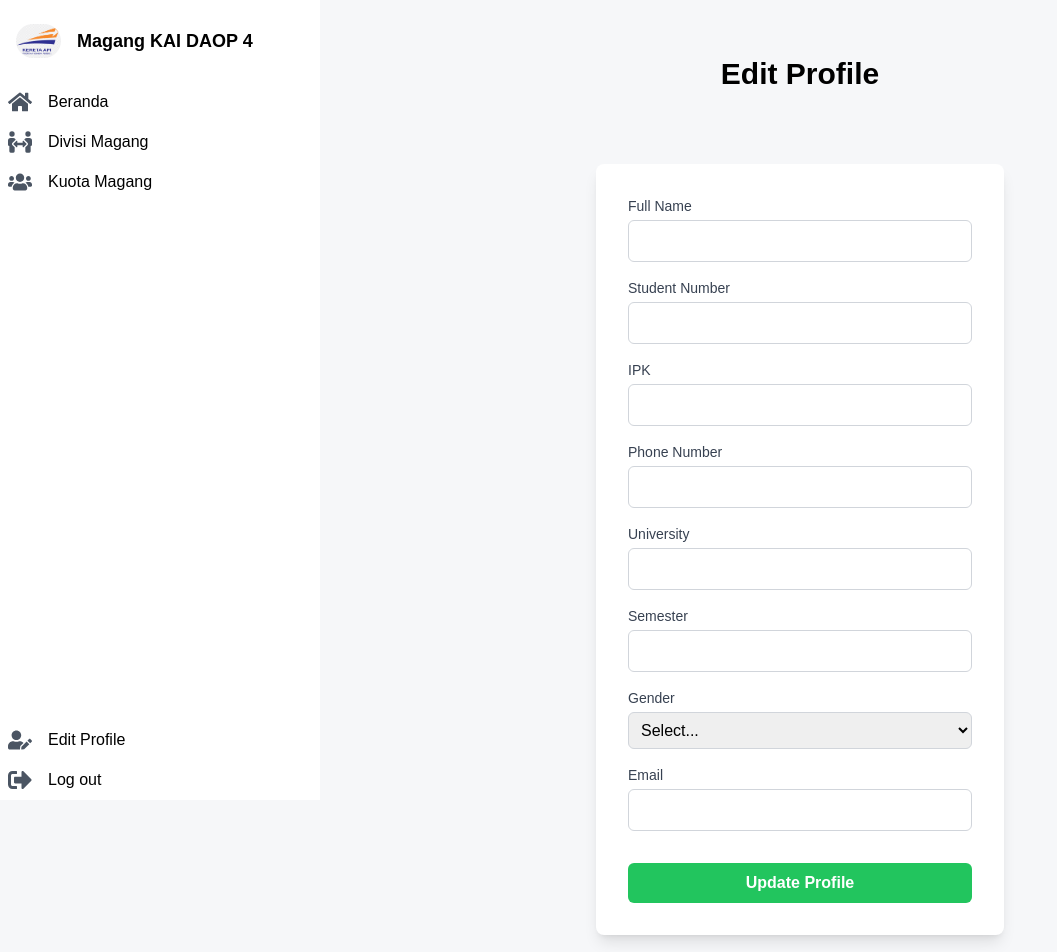
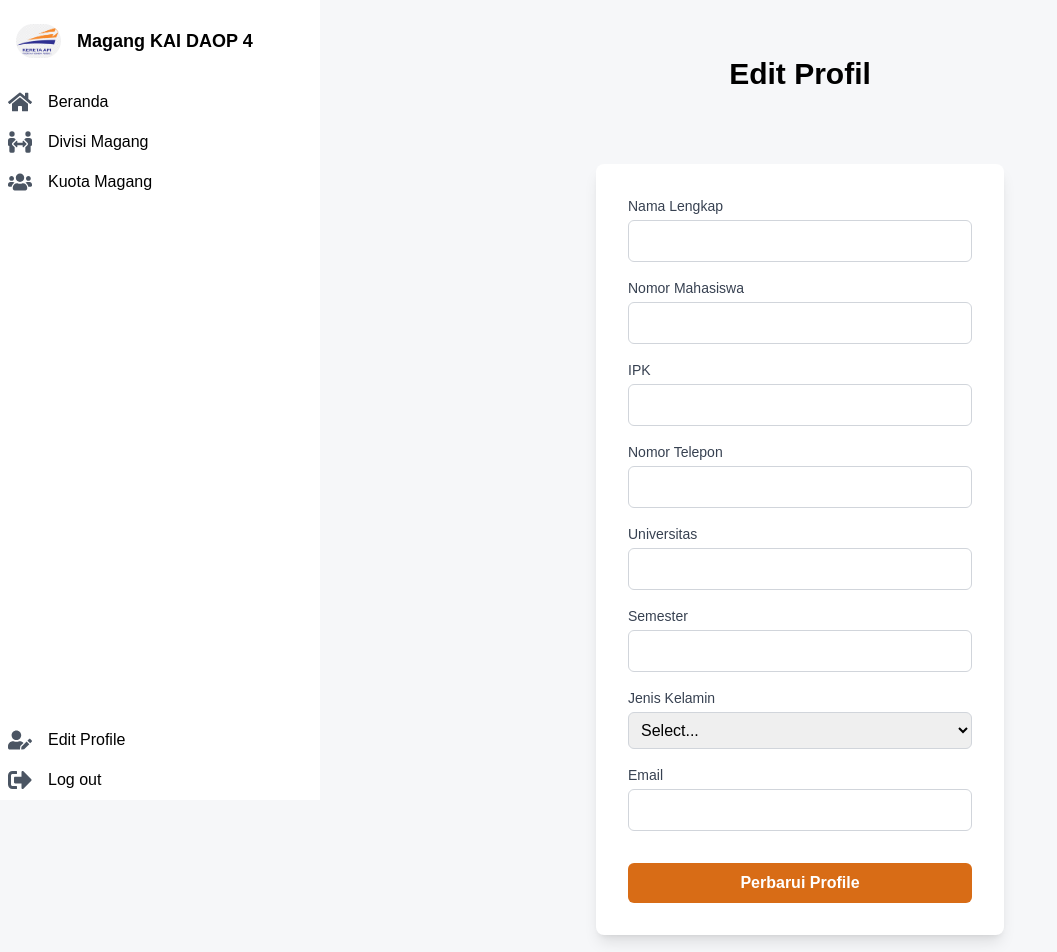
Before and after one commit to yudiptr/simagang-fe, a Next.js app: page /profile in a window 1280 px wide. Shown: the top 952 px of the page, without its empty margins (0-1057 px from the left). Built offline with nearby package versions, Linux system fonts and the light colour scheme; no server answers.

Commit message:
handle revisian

```diff
--- a/package.json
+++ b/package.json
@@ -18,6 +18,7 @@
     "react-dom": "^18",
     "react-hook-form": "^7.52.1",
     "react-icons": "^5.2.1",
+    "simagang-fe": "file:",
     "yup": "^1.4.0"
   },
   "devDependencies": {
--- a/src/pages/kuota/index.tsx
+++ b/src/pages/kuota/index.tsx
@@ -164,12 +164,15 @@ const Index: React.FC = () => {
                         <span className="block text-xl font-semibold flex items-center">{duration}</span>
                         <span>{count} orang</span>
                       </div>
+                      {
+                        role == "Admin" &&
                       <button
                         className="ml-4 px-3 py-1 bg-red-500 text-white rounded-md"
                         onClick={() => handleDeleteQuota(department, duration)}
                       >
                         Delete
                       </button>
+                      }
                     </div>
                   </div>
                 ))}
--- a/src/pages/login/index.tsx
+++ b/src/pages/login/index.tsx
@@ -55,7 +55,7 @@ const Login: React.FC = () => {
   return (
     <div className="min-h-screen flex items-center justify-center bg-gray-200">
       <div className="bg-white rounded-2xl shadow-lg p-8 w-96 text-center">
-        <h1 className="text-green-600 text-2xl mb-4">MAGANG KAI DAOP 4</h1>
+        <h1 className="text-[#d86c16] text-2xl mb-4">MAGANG KAI DAOP 4</h1>
         <h3 className="mb-6">Masukkan data Anda</h3>
         <form>
           <label htmlFor="first" className="block text-left mb-2 font-bold text-gray-600">
@@ -88,7 +88,7 @@ const Login: React.FC = () => {
             <button
               type="button"
               onClick={solve}
-              className="w-full bg-green-600 text-white p-3 rounded-lg hover:bg-green-700"
+              className="w-full bg-[#d86c16] text-white p-3 rounded-lg hover:bg-[#4b2f1b]"
             >
               Login
             </button>
--- a/src/pages/profile/index.tsx
+++ b/src/pages/profile/index.tsx
@@ -58,18 +58,18 @@ const EditProfile: React.FC = () => {
       });
 
       if (response.data.code === 200) {
-        enqueueSnackbar('Profile updated successfully!', { variant: 'success' });
+        enqueueSnackbar('Profil berhasil diperbarui!', { variant: 'success' });
 
         if (response.data.data.access_token){
           console.log(response.data.data)
           localStorage.setItem('at', response.data.data.access_token)
         }
       } else {
-        enqueueSnackbar('Error updating profile. Please try again.', { variant: 'error' });
+        enqueueSnackbar('Gagal memperbarui profile, silakan coba lagi!', { variant: 'error' });
       }
     } catch (error) {
       console.error('Error updating profile:', error);
-      enqueueSnackbar('An unexpected error occurred. Please try again.', { variant: 'error' });
+      enqueueSnackbar('Terdapat error internal, silakan coba lagi!', { variant: 'error' });
     }
   };
 
@@ -81,7 +81,7 @@ const EditProfile: React.FC = () => {
       <section className="flex-1 p-10">
         <div className="relative mb-10">
           <div className="flex flex-col items-center">
-            <h1 className="text-3xl font-bold mt-4">Edit Profile</h1>
+            <h1 className="text-3xl font-bold mt-4">Edit Profil</h1>
           </div>
         </div>
 
@@ -90,7 +90,7 @@ const EditProfile: React.FC = () => {
             <form onSubmit={handleSubmit(onSubmit)}>
               {/* Full Name */}
               <div className="mb-4">
-                <label htmlFor="fullname" className="block text-sm font-medium text-gray-700">Full Name</label>
+                <label htmlFor="fullname" className="block text-sm font-medium text-gray-700">Nama Lengkap</label>
                 <input
                   id="fullname"
                   type="text"
@@ -102,7 +102,7 @@ const EditProfile: React.FC = () => {
 
               {/* Student Number */}
               <div className="mb-4">
-                <label htmlFor="student_number" className="block text-sm font-medium text-gray-700">Student Number</label>
+                <label htmlFor="student_number" className="block text-sm font-medium text-gray-700">Nomor Mahasiswa</label>
                 <input
                   id="student_number"
                   type="text"
@@ -127,7 +127,7 @@ const EditProfile: React.FC = () => {
 
               {/* Phone Number */}
               <div className="mb-4">
-                <label htmlFor="phone_number" className="block text-sm font-medium text-gray-700">Phone Number</label>
+                <label htmlFor="phone_number" className="block text-sm font-medium text-gray-700">Nomor Telepon</label>
                 <input
                   id="phone_number"
                   type="text"
@@ -139,7 +139,7 @@ const EditProfile: React.FC = () => {
 
               {/* University */}
               <div className="mb-4">
-                <label htmlFor="university" className="block text-sm font-medium text-gray-700">University</label>
+                <label htmlFor="university" className="block text-sm font-medium text-gray-700">Universitas</label>
                 <input
                   id="university"
                   type="text"
@@ -163,7 +163,7 @@ const EditProfile: React.FC = () => {
 
               {/* Gender */}
               <div className="mb-4">
-                <label htmlFor="gender" className="block text-sm font-medium text-gray-700">Gender</label>
+                <label htmlFor="gender" className="block text-sm font-medium text-gray-700">Jenis Kelamin</label>
                 <select
                   id="gender"
                   {...register('gender')}
@@ -191,9 +191,9 @@ const EditProfile: React.FC = () => {
 
               <button
                 type="submit"
-                className="w-full p-2 mt-4 font-semibold text-white bg-green-500 rounded-md hover:bg-green-600 transition-colors"
+                className="w-full p-2 mt-4 font-semibold text-white bg-[#d86c16] rounded-md hover:bg-[#6e4421] transition-colors"
               >
-                Update Profile
+                Perbarui Profile
               </button>
             </form>
           </div>
--- a/src/pages/register/index.tsx
+++ b/src/pages/register/index.tsx
@@ -51,7 +51,7 @@ const Register: React.FC = () => {
   return (
     <div className="min-h-screen min-w-screen flex flex-col items-center justify-center bg-gray-200">
       <div className="bg-white rounded-2xl shadow-lg p-8 w-96 text-center">
-        <h1 className="text-green-600 text-2xl mb-4">MAGANG KAI DAOP 4</h1>
+        <h1 className="text-[#d86c16] text-2xl mb-4">MAGANG KAI DAOP 4</h1>
         <h3 className="mb-6">Daftarkan data Anda</h3>
         <form>
           <div className="mb-4">
@@ -61,7 +61,7 @@ const Register: React.FC = () => {
               id="username"
               name="username"
               placeholder="Masukkan Username"
-              className="w-full px-3 py-2 border rounded-md focus:outline-none focus:ring-2 focus:ring-green-500"
+            className="w-full px-3 py-2 border rounded-md focus:outline-none focus:ring-2"
               value={username}
               onChange={(e) => setUsername(e.target.value)}
             />
@@ -73,7 +73,7 @@ const Register: React.FC = () => {
               id="password"
               name="password"
               placeholder="Masukkan Password"
-              className="w-full px-3 py-2 border rounded-md focus:outline-none focus:ring-2 focus:ring-green-500"
+              className="w-full px-3 py-2 border rounded-md focus:outline-none focus:ring-2"
               value={password}
               onChange={(e) => setPassword(e.target.value)}
             />
@@ -81,7 +81,7 @@ const Register: React.FC = () => {
           <div className="wrap">
             <button
               type="button"
-              className="w-full py-3 bg-green-600 text-white font-semibold rounded-md hover:bg-green-700 transition duration-200"
+            className="w-full py-3 bg-[#d86c16] text-white font-semibold rounded-md hover:bg-[#442c19] transition duration-200"
               onClick={solve}
             >
               Register
@@ -91,10 +91,10 @@ const Register: React.FC = () => {
           {error && <div className="text-red-500 mt-4 font-semibold">{error}</div>}
         </form>
         <button
-          className="mt-6 text-green-600 font-semibold underline hover:text-green-700 transition duration-200"
+          className="mt-6 text-[#d86c16] font-semibold underline hover:text-[#442c19] transition duration-200"
           onClick={() => router.push('/login')}
         >
-          Already have an account? Login
+          Sudah Punya Akun? Login
         </button>
       </div>
     </div>
```
Also changed, not shown: 2 other files (tests, documents, lock files or other folders).
